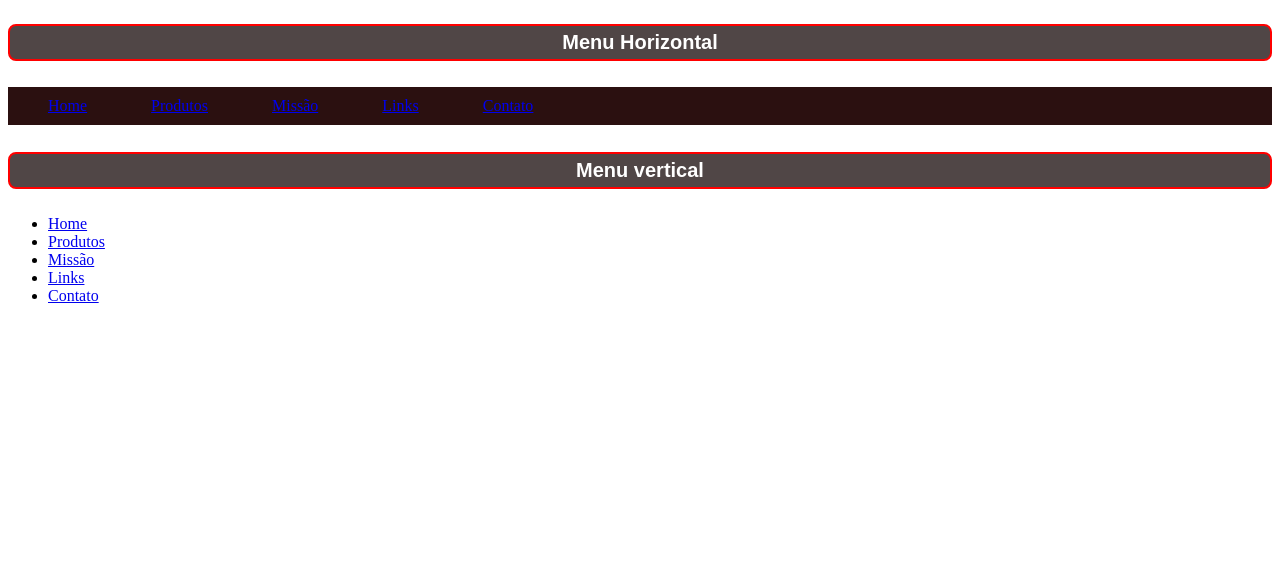
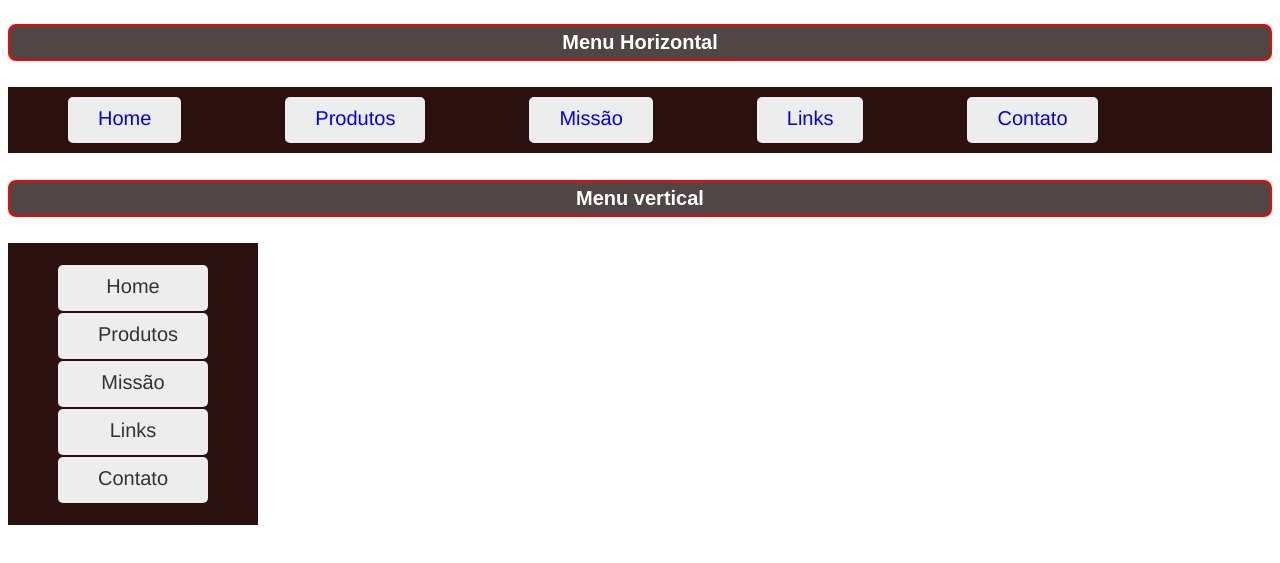
Before and after one commit to juliocalmeida9-bot/estudo_html, a plain HTML site: page menus/menu.html in a window 1280 px wide. Shown: the part 115-678 px from the top of the page. Drawn offline with Linux system fonts and the light colour scheme.

Commit message:
finalização estudos de menu

```diff
--- a/menus/css/main.css
+++ b/menus/css/main.css
@@ -36,4 +36,50 @@ h4{
 
 #menu ul li a{
     padding: 10px 30px;
+    text-decoration: none;
+    background-color: #ededed;
+    display: inline-block;
+    border-bottom: 3px solid #ededed;
+    font-family: 'Franklin Gothic Medium', 'Arial Narrow', Arial, sans-serif;
+    font-size: 20px;
+    border-radius: 5px;
+    margin: 0 50px;
 }
+
+#menu ul li a:hover{
+    background-color: #b5d45d;
+    color: #2d19e2;
+    transition: 0.3s;
+    border-bottom: 3px solid #ea0000;
+}
+
+/* menu vertical */
+
+#menuv ul{
+    padding: 20px 50px;
+    margin-left:0;
+    background-color: #2b1010;
+    list-style-type: none;
+    width: 150px;
+}
+
+#menuv ul li a{
+    padding: 10px 40px;
+    text-decoration: none;
+    background-color: #ededed;
+    display: block;
+    border-bottom: 3px solid #ededed;
+    font-family: 'Franklin Gothic Medium', 'Arial Narrow', Arial, sans-serif;
+    font-size: 20px;
+    border-radius: 5px;
+    margin: 2px 0;
+    color: #333;
+    text-align: center;
+}
+
+#menuv ul li a:hover{
+    background-color: #b5d45d;
+    color: #2d19e2;
+    transition: 0.3s;
+    border-bottom: 3px solid #ea0000;
+}
```
